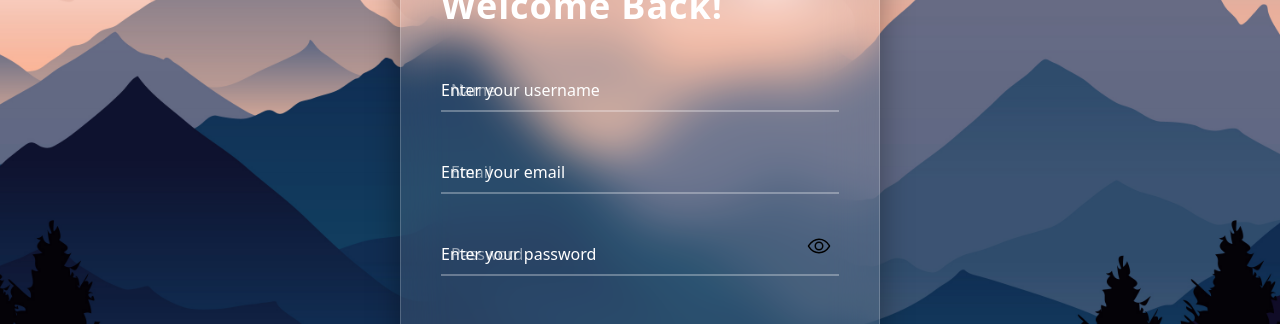
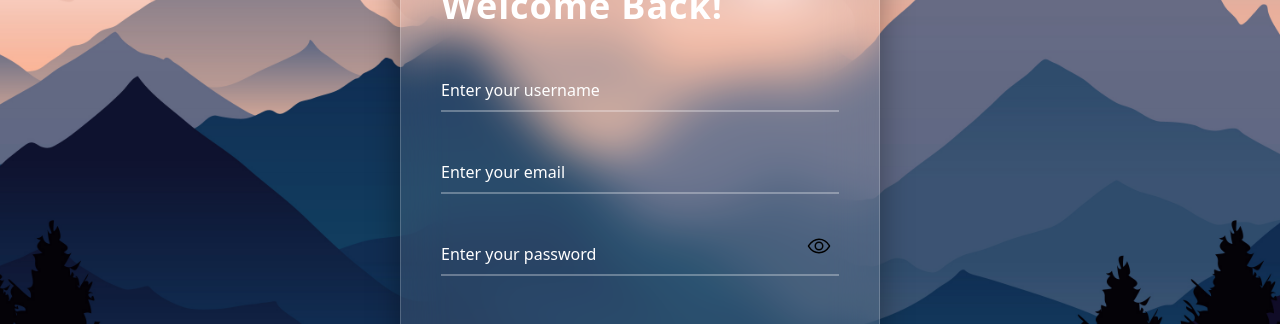
Before and after one commit to bimo3058/TugasAkhirRPL, a React (Vite) app in the folder sehari-app/: page / in a window 1280 px wide. Shown: the part 189-513 px from the top of the page. Built offline with nearby package versions, Linux system fonts and the light colour scheme; no server answers.

Commit message:
memperbaiki sign in

```diff
--- a/sehari-app/src/Components/pages/Newlogin.jsx
+++ b/sehari-app/src/Components/pages/Newlogin.jsx
@@ -63,7 +63,8 @@ const Newlogin = () => {
 
           <div className="input-field">
             <input
-              type="email"
+              type="text"
+              autoComplete="off"
               name="email"
               value={formData.email}
               onChange={handleChange}
@@ -74,6 +75,7 @@ const Newlogin = () => {
           <div className="input-field">
             <input
               type="password"
+              autoComplete="off"
               name="password"
               value={formData.password}
               onChange={handleChange}
--- a/sehari-app/src/Components/pages/Sign.jsx
+++ b/sehari-app/src/Components/pages/Sign.jsx
@@ -38,19 +38,20 @@ const Newlogin = () => {
       try {
         data = await res.json();
       } catch (err) {
-      console.error('Failed to parse JSON:', err);
+        console.error("Failed to parse JSON:", err);
       }
 
       if (!res.ok) {
-      const message = data?.message || `Sign up failed with status ${res.status}`;
-      console.error('Server response:', data);
+        const message =
+          data?.message || `Sign up failed with status ${res.status}`;
+        console.error("Server response:", data);
         alert("Sign up failed: " + message);
         return;
       }
 
       navigate("/new");
     } catch (error) {
-    console.error('Network error:', error);
+      console.error("Network error:", error);
       alert("Error connecting to server: " + error.message);
     }
   };
@@ -82,8 +83,8 @@ const Newlogin = () => {
             <input
               name="username"
               type="text"
+              autoComplete="off"
               required
-              placeholder="Name"
               value={formData.username}
               onChange={handleChange}
               className="w-full h-10 bg-transparent border-none outline-none text-base text-white px-2.5 peer"
@@ -97,9 +98,9 @@ const Newlogin = () => {
           <div className="relative border-b-2 border-white/30 my-5 group">
             <input
               name="email"
-              type="email"
+              type="text"
               required
-              placeholder="Email"
+              autoComplete="off"
               value={formData.email}
               onChange={handleChange}
               className="w-full h-10 bg-transparent border-none outline-none text-base text-white px-2.5 peer"
@@ -114,7 +115,7 @@ const Newlogin = () => {
             <input
               name="password"
               type={showPassword ? "text" : "password"}
-              placeholder="Password"
+              autoComplete="off"
               value={formData.password}
               required
               onChange={handleChange}
```
Lines whose indentation alone changed are shown as unchanged.
